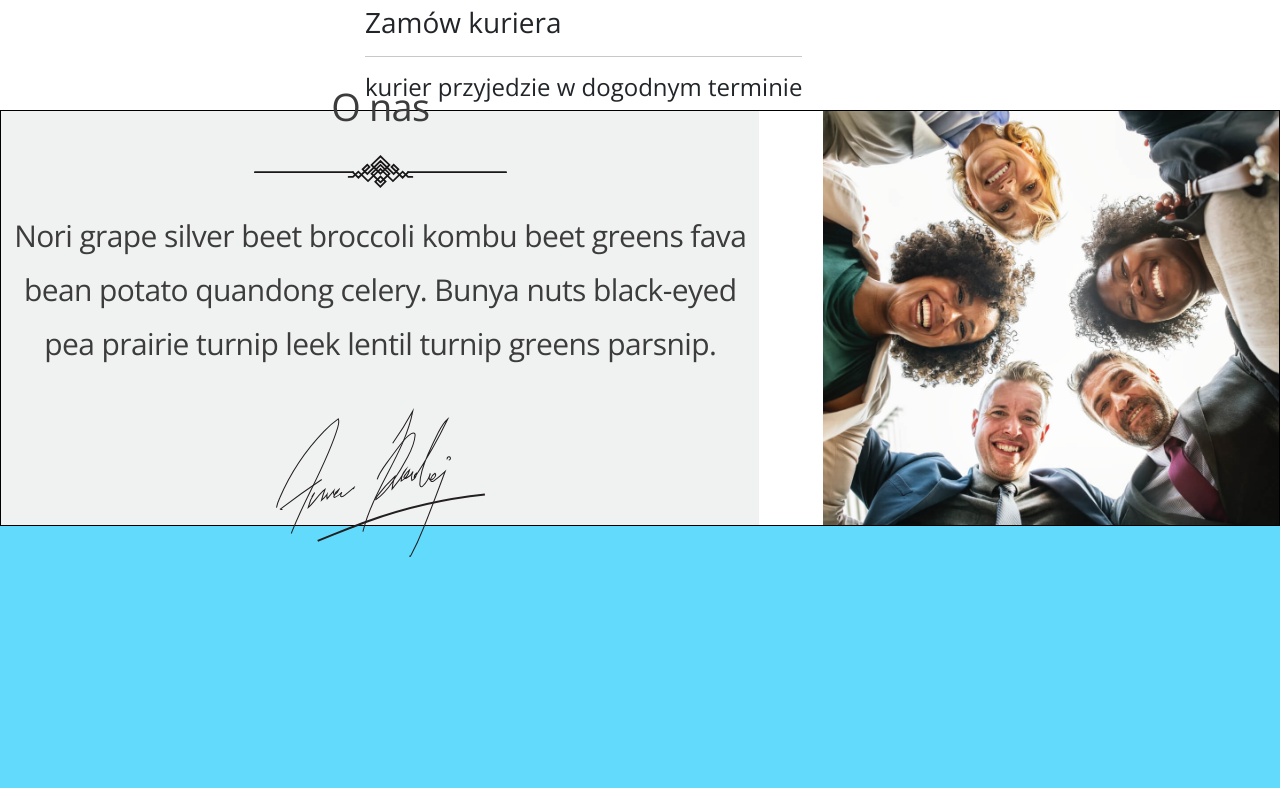
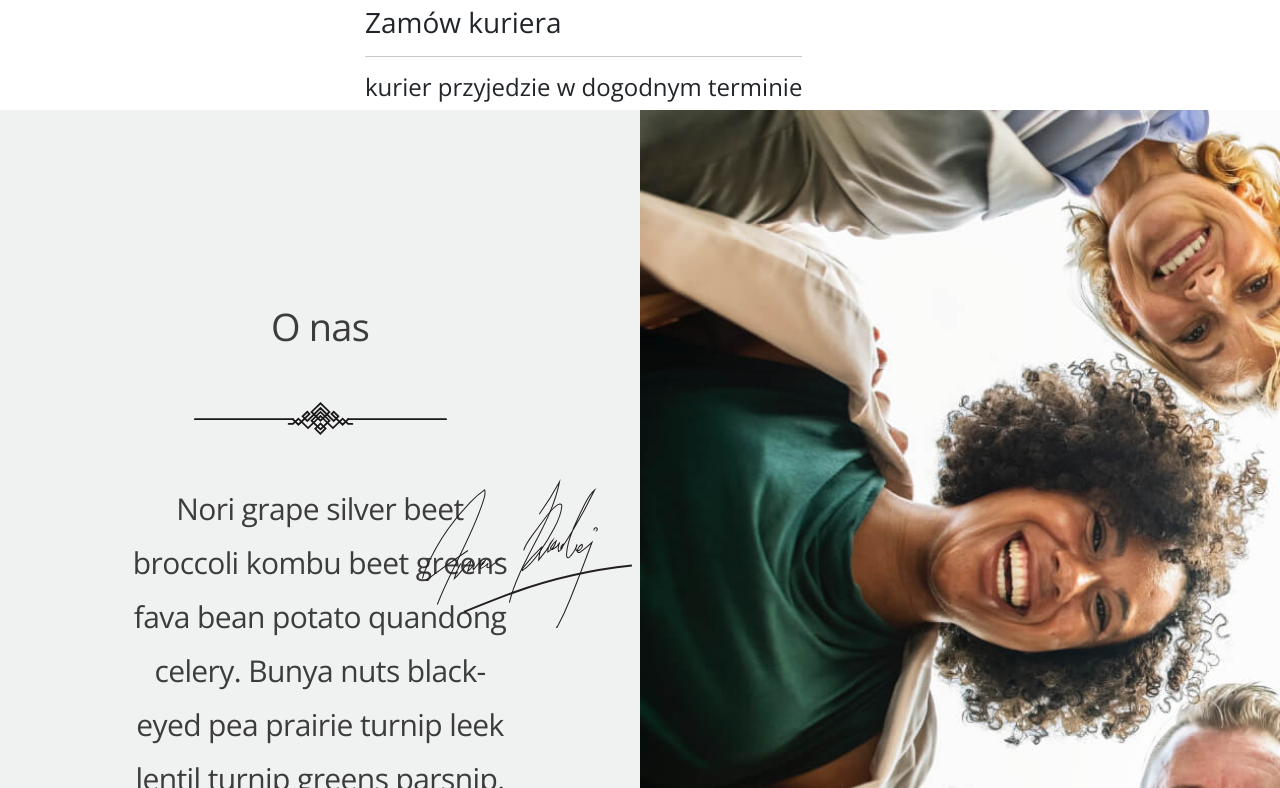
Before and after one commit to Ellianel/give-away-app, a React (Create React App) app: page / in a window 1280 px wide. Shown: the part 2012-2800 px from the top of the page. Before the commit the page ends 2538 px from the top, so only its background shows below. Built offline with nearby package versions, Linux system fonts and the light colour scheme.

Commit message:
fixed about us

```diff
--- a/src/components/Home/Home-about-us/about-us.styles.scss
+++ b/src/components/Home/Home-about-us/about-us.styles.scss
@@ -1,9 +1,8 @@
 .about-us-container {
 	display: flex;
 	justify-content: space-evenly;
-	border: 1px solid black;
-	gap: 5%;
-
+	// border: 1px solid black;
+	height: 950px;
 
 	.about-us-info {
 		display: flex;
@@ -11,6 +10,7 @@
 		align-items: center;
 		justify-content: center;
 		gap: 5%;
+		width: 50%;
 		background-color: $grey;
 
 		.about-us-title {
@@ -25,8 +25,10 @@
 			opacity: 1;
 		}
 		.about-us-txt {
+			// align-items: baseline;
+			width: 60%;
 			text-align: center;
-						font: normal normal normal 30px/54px Open Sans;
+			font: normal 30px/54px Open Sans;
 			letter-spacing: -0.6px;
 			color: #3c3c3c;
 			opacity: 1;
@@ -34,23 +36,23 @@
 
 		.about-us-signature {
 			opacity: 1;
-						display: flex;
 
 			img {
-						align-items: flex-end;
+				position: absolute;
+				left: 33%;
+				bottom: -230%;
 			}
 		}
 	}
 
 	.about-us-img {
-		width: 100vw;
+		width: 50%;
 		position: relative;
 	}
 	.about-us-img::before {
 		content: '';
 		background-image: url('../../../assets/People.jpg');
 		background-size: cover;
-		background-position: center center;
 		background-repeat: no-repeat;
 		width: 100%;
 		height: 100%;
```
Lines whose indentation alone changed are shown as unchanged.
